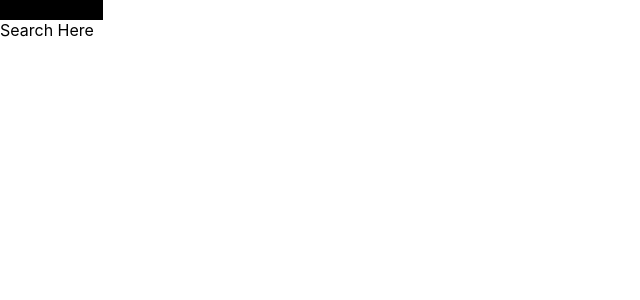
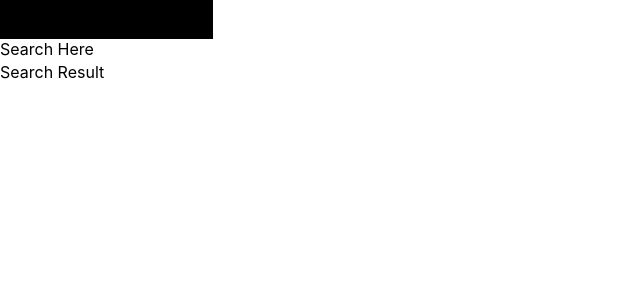
Before and after one commit to inidaname/react-graphql-spotify, a React (Create React App) app: page / in a window 1280 px wide. Shown: the top 300 px of the page, without its empty margins (0-640 px from the left). Built offline with nearby package versions, Linux system fonts and the light colour scheme.

Commit message:
add footer and result components

```diff
--- a/src/App.tsx
+++ b/src/App.tsx
@@ -1,11 +1,13 @@
 import React, { FunctionComponent, ReactElement } from 'react';
-import { Header, Search } from './components';
+import { Footer, Header, Result, Search } from './components';
 
 const App: FunctionComponent = (): ReactElement => {
   return (
     <>
       <Header />
       <Search />
+      <Result />
+      <Footer />
     </>
   );
 }
--- /dev/null
+++ b/src/components/footer/Footer.module.css.d.ts
@@ -0,0 +1 @@
+export const footer: string;
--- /dev/null
+++ b/src/components/footer/Footer.tsx
@@ -0,0 +1,16 @@
+import React, { FunctionComponent, ReactElement } from 'react'
+import styles from './Footer.module.css';
+
+interface Props {
+
+}
+
+const Footer: FunctionComponent = (props: Props): ReactElement => {
+  return (
+    <footer className={styles.footer}>
+
+    </footer>
+  )
+}
+
+export default Footer
--- a/src/components/header/Header.tsx
+++ b/src/components/header/Header.tsx
@@ -6,7 +6,7 @@ interface Props {}
 const Header: FunctionComponent<Props> = (): ReactElement => {
   return (
     <header className={styles.header}>
-      <span>Music Search</span>
+      <h1>Music Search</h1>
     </header>
   );
 };
--- a/src/components/index.ts
+++ b/src/components/index.ts
@@ -1,2 +1,4 @@
 export { default as Header } from "./header/Header";
 export { default as Search } from "./search/Search";
+export { default as Result } from "./result/Result";
+export { default as Footer } from './footer/Footer';
--- /dev/null
+++ b/src/components/result/Result.module.css
@@ -0,0 +1,3 @@
+.result {
+
+}
--- /dev/null
+++ b/src/components/result/Result.module.css.d.ts
@@ -0,0 +1 @@
+export const result: string;
--- /dev/null
+++ b/src/components/result/Result.tsx
@@ -0,0 +1,9 @@
+import React, { FunctionComponent, ReactElement } from "react";
+
+interface Props {}
+
+const Result: FunctionComponent = (props: Props): ReactElement => {
+  return <div>Search Result</div>;
+};
+
+export default Result;
```
Also changed, not shown: src/components/footer/Footer.module.css (added).
